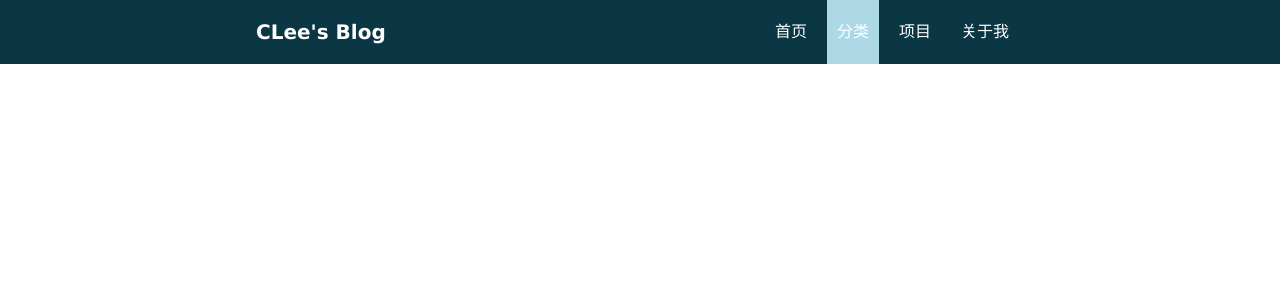
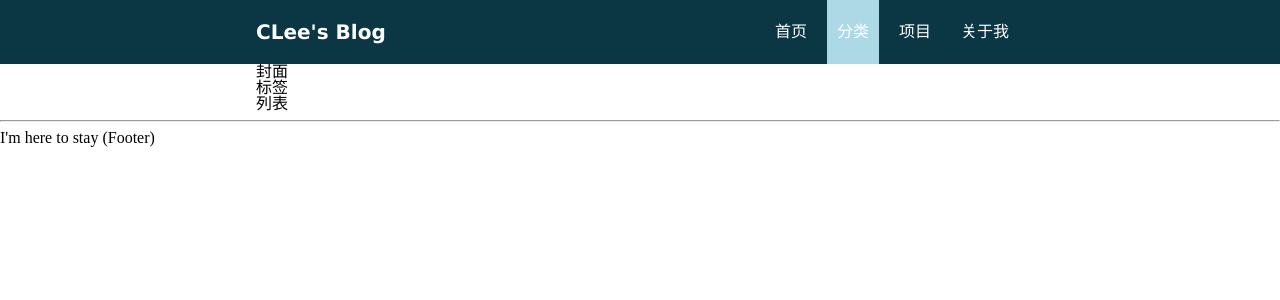
Before and after one commit to ChrisLee0211/myBlog_fontend, a Next.js app: page /category in a window 1280 px wide. Shown: the top 300 px of the page. Built offline with nearby package versions, Linux system fonts and the light colour scheme.

Commit message:
分类页布局

```diff
--- a/pages/category/index.tsx
+++ b/pages/category/index.tsx
@@ -9,8 +9,14 @@ const FComponent: React.FC<ComponentProps> = (props: ComponentProps) => {
     console.log(props)
     return (
         <Layout>
-            <div className="category-wrapper">
-                分类页:1
+            <div className="main-wrapper">
+                <div className="main-body">
+                    <div className="category-content">
+                        <section className="category-content-cover">封面</section>
+                        <section className="category-content-tags">标签</section>
+                        <section className="category-content-list">列表</section>
+                    </div>
+                </div>
             </div>
         </Layout>
     )
```
